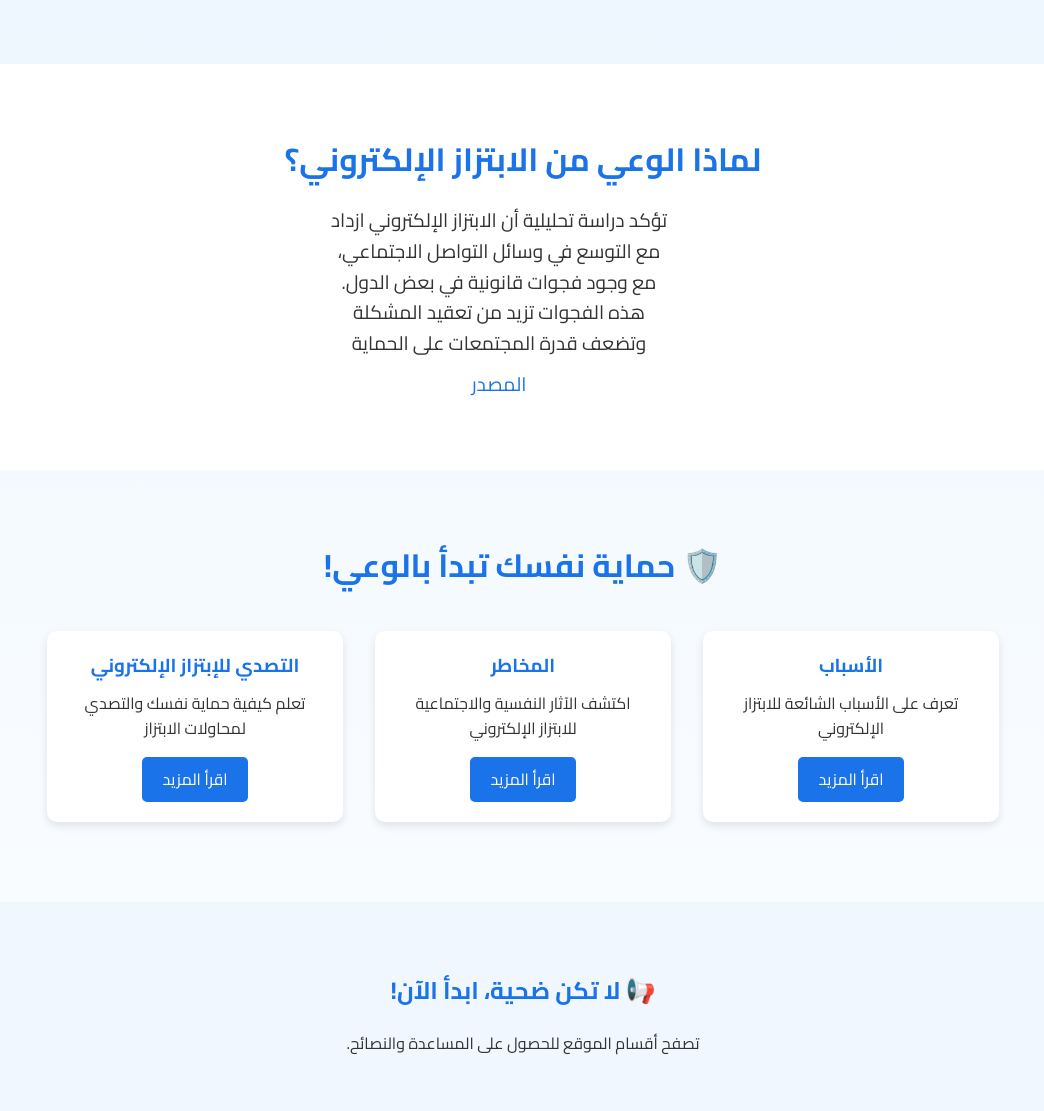
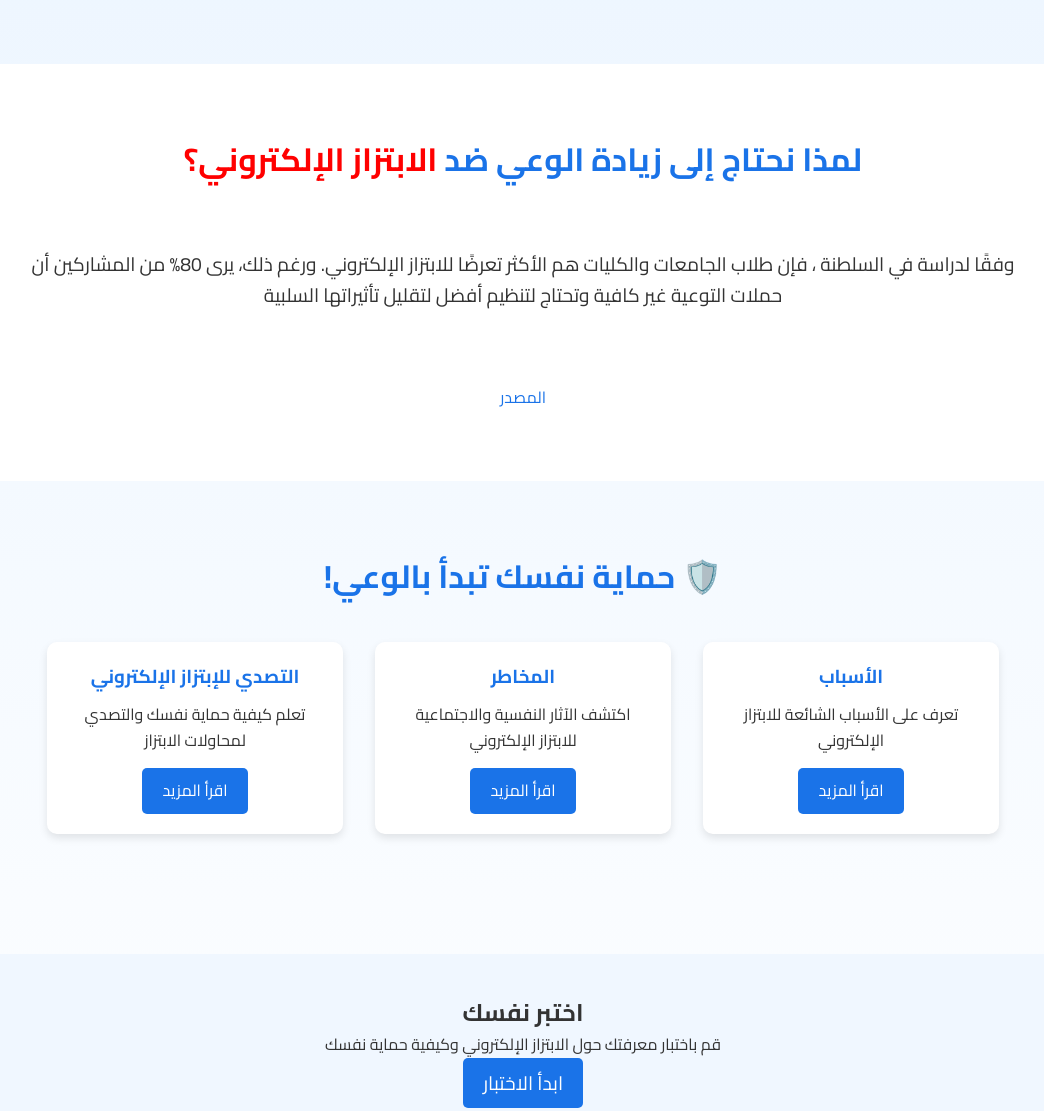
Before and after one commit to htmmhz/my-website, a plain HTML site: page index.html in a window 1280 px wide. Shown: the part 640-1751 px from the top of the page, without its empty margins (117-1161 px from the left). Drawn offline with Linux system fonts and the light colour scheme.

Commit message:
Update index.html
Add media CSS in all pages

```diff
--- a/index.html
+++ b/index.html
@@ -3,8 +3,10 @@
 <head>
     <meta charset="UTF-8">
     <meta name="viewport" content="width=device-width, initial-scale=1.0">
-    <title>التوعية ضد الابتزاز الإلكتروني</title>
+    <title> التوعية ضد الابتزاز الإلكتروني</title>
     <link href="https://fonts.googleapis.com/css2?family=Cairo:wght@400;700&display=swap" rel="stylesheet">
+    <link rel="icon" href="https://l.top4top.io/p_32529h0b51.png" type="image/x-icon">
+
     <style>
         * {
             margin: 0;
@@ -92,24 +94,28 @@
             color: #1a73e8;
             margin-bottom: 20px;
         }
-        .rotating-text {
-            font-size: 1.2em;
-            min-height: 100px;
+        .awareness-title .highlight {
+            color: #ff0000;
+        }
+        .text-container {
+            height: 150px;
             display: flex;
             align-items: center;
             justify-content: center;
+            margin-bottom: 20px;
         }
-        .rotating-text p {
+        .rotating-text {
+            font-size: 1.2em;
             opacity: 0;
             transform: translateY(20px);
             transition: opacity 0.5s, transform 0.5s;
         }
-        .rotating-text p.active {
+        .rotating-text.active {
             opacity: 1;
             transform: translateY(0);
         }
         .source {
-            display: block;
+            display: inline-block;
             margin-top: 10px;
             color: #1a73e8;
             text-decoration: none;
@@ -186,6 +192,14 @@
                 transform: scale(1);
             }
         }
+        @media (max-width: 768px) {
+            .text-container {
+                height: 200px;
+            }
+            .rotating-text {
+                font-size: 1em;
+            }
+        }
     </style>
 </head>
 <body>
@@ -202,18 +216,17 @@
                 <p>نهدف إلى توعية الجميع بمخاطر الابتزاز الإلكتروني وكيفية الوقاية منه.</p>
             </div>
             <div class="hero-image">
-                <img src="https://k.top4top.io/p_3251b7p2w1.jpg" alt="الابتزاز الإلكتروني" width="400" height="400">
+                <img src="https://up6.cc/2024/11/173252554481571.jpg" alt="الابتزاز الإلكتروني" width="400" height="400">
             </div>
         </section>
 
         <section class="awareness-section">
             <div class="container">
-                <h2 class="awareness-title">لماذا الوعي من الابتزاز الإلكتروني؟</h2>
-                <div class="rotating-text">
-                    <p class="active">وفقًا لدراسة في السلطنة ، فإن طلاب الجامعات والكليات هم ا��أكثر تعرضًا للابتزاز الإلكتروني. ورغم ذلك، يرى 80% من المشاركين أن حملات التوعية غير كافية وتحتاج لتنظيم أفضل لتقليل تأثيراتها السلبية <a href="https://search.mandumah.com/Record/1083864" class="source" target="_blank">المصدر</a></p>
-                    <p>تؤكد دراسة تحليلية أن الابتزاز الإلكتروني ازداد مع التوسع في وسائل التواصل الاجتماعي، مع وجود فجوات قانونية في بعض الدول. هذه الفجوات تزيد من تعقيد المشكلة وتضعف قدرة المجتمعات على الحماية <a href="https://search.mandumah.com/Record/1083864" class="source" target="_blank">المصدر</a></p>
-                    <p>توصي الدراسات بحملات توعية مكثفة ومستمرة لتعزيز الأمان الرقمي، بما في ذلك تعليم الأفراد كيفية تجنب التهديدات الرقمية وحماية أنفسهم وأسرهم من الجرائم الإلكترونية <a href="https://search.mandumah.com/Record/1083864" class="source" target="_blank">المصدر</a></p>
+                <h2 class="awareness-title">لمذا نحتاج إلى زيادة الوعي ضد <span class="highlight">الابتزاز الإلكتروني؟</span></h2>
+                <div class="text-container">
+                    <p class="rotating-text active"></p>
                 </div>
+                <a href="#" class="source" target="_blank">المصدر</a>
             </div>
         </section>
 
@@ -240,13 +253,6 @@
             </div>
         </section>
 
-        <section class="cta">
-            <div class="container">
-                <h2>📢 لا تكن ضحية، ابدأ الآن!</h2>
-                <p>تصفح أقسام الموقع للحصول على المساعدة والنصائح.</p>
-            </div>
-        </section>
-
         <section class="quiz-section">
             <div class="container">
                 <h2>اختبر نفسك</h2>
@@ -255,6 +261,13 @@
             </div>
         </section>
     </main>
+
+    <section class="cta">
+        <div class="container">
+            <h2>📢 لا تكن ضحية، ابدأ الآن!</h2>
+            <p>تصفح أقسام الموقع للحصول على المساعدة والنصائح.</p>
+        </div>
+    </section>
 
     <script>
         document.addEventListener('DOMContentLoaded', (event) => {
@@ -274,16 +287,38 @@
             });
 
             // Rotating text
-            const rotatingTexts = document.querySelectorAll('.rotating-text p');
+            const rotatingText = document.querySelector('.rotating-text');
+            const sourceLink = document.querySelector('.source');
+            const texts = [
+                {
+                    text: "وفقًا لدراسة في السلطنة ، فإن طلاب الجامعات والكليات هم الأكثر تعرضًا للابتزاز الإلكتروني. ورغم ذلك، يرى 80% من المشاركين أن حملات التوعية غير كافية وتحتاج لتنظيم أفضل لتقليل تأثيراتها السلبية",
+                    source: "https://search.mandumah.com/Record/1083864"
+                },
+                {
+                    text: "تؤكد دراسة تحليلية أن الابتزاز الإلكتروني ازداد مع التوسع في وسائل التواصل الاجتماعي، مع وجود فجوات قانونية في بعض الدول. هذه الفجوات تزيد من تعقيد المشكلة وتضعف قدرة المجتمعات على الحماية",
+                    source: "https://search.mandumah.com/Record/981083"
+                },
+                {
+                    text: "توضح دراسة منشورة في المجلة البريطانية لعلم الإجرام كيف يؤثر الابتزاز الإلكتروني على الصحة النفسية والاجتماعية للضحايا، مما يؤكد أهمية التوعية المجتمعية وتعزيز التشريعات لمكافحة هذا النوع من الجرائم",
+                    source: "https://academic.oup.com/bjc/article/61/5/1187/6156658?login=false"
+                }
+            ];
+
             let currentTextIndex = 0;
 
             function rotateText() {
-                rotatingTexts[currentTextIndex].classList.remove('active');
-                currentTextIndex = (currentTextIndex + 1) % rotatingTexts.length;
-                rotatingTexts[currentTextIndex].classList.add('active');
+                rotatingText.classList.remove('active');
+                setTimeout(() => {
+                    currentTextIndex = (currentTextIndex + 1) % texts.length;
+                    rotatingText.textContent = texts[currentTextIndex].text;
+                    sourceLink.href = texts[currentTextIndex].source;
+                    rotatingText.classList.add('active');
+                }, 500);
             }
 
-            setInterval(rotateText, 4000);
+            rotatingText.textContent = texts[0].text;
+            sourceLink.href = texts[0].source;
+            setInterval(rotateText, 8000);
 
             // Smooth scroll
             document.querySelectorAll('a[href^="#"]').forEach(anchor => {
```
